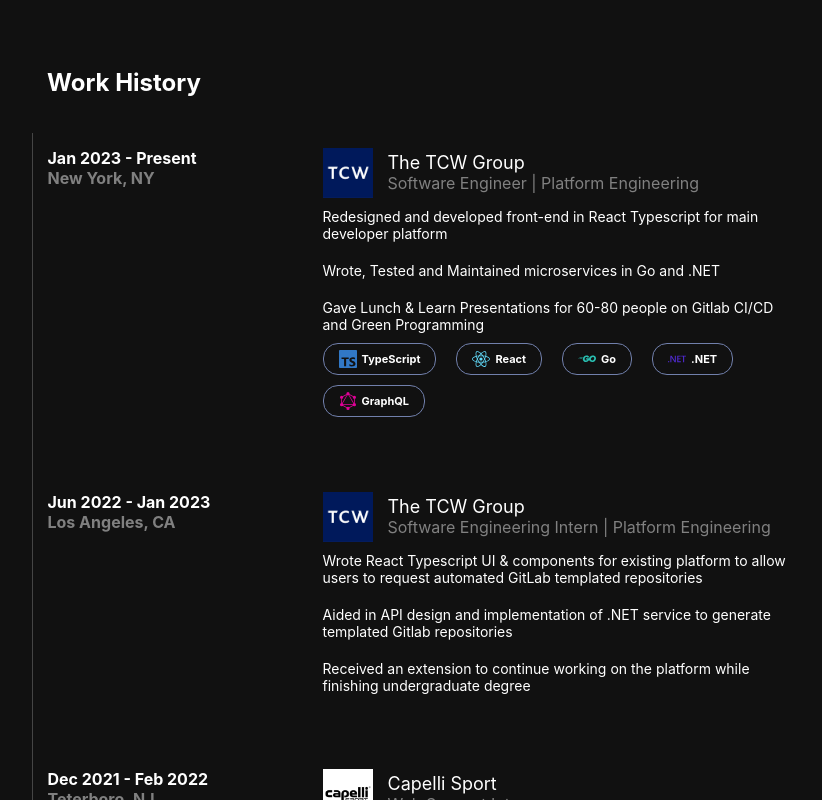
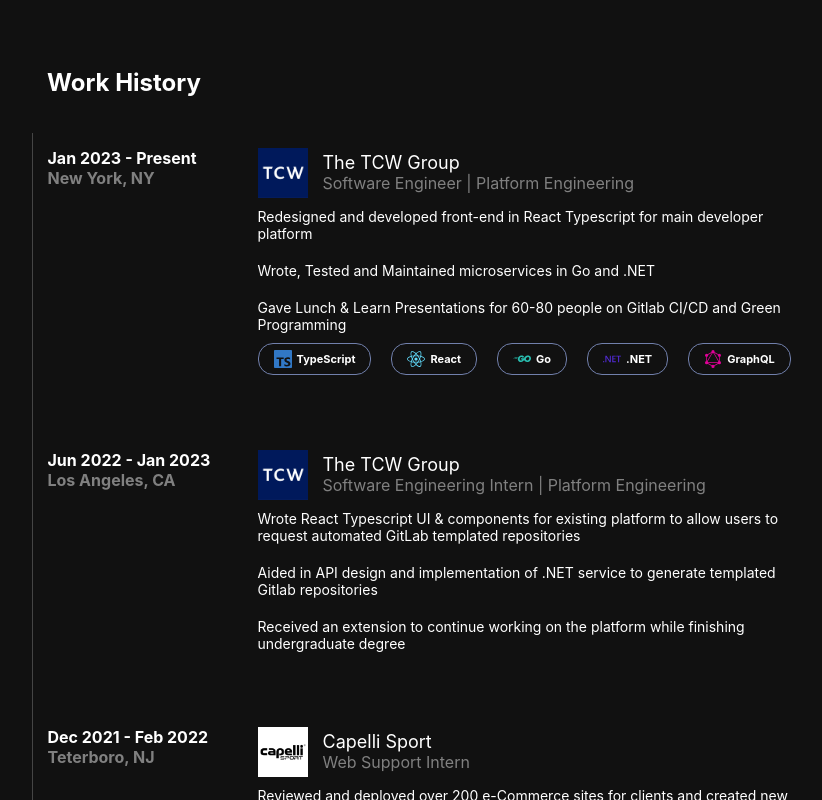
Before and after one commit to ckovacsdev/portfolio, a React (Create React App) app: page / in a window 1280 px wide. Shown: the part 600-1400 px from the top of the page, without its empty margins (218-1040 px from the left). Built offline with nearby package versions, Linux system fonts and the light colour scheme; the HTML template or start-up script is replaced by a standard one.

Commit message:
fix some responsiveness

```diff
--- a/src/components/work-history-card/work-history.css
+++ b/src/components/work-history-card/work-history.css
@@ -1,6 +1,6 @@
 .work-history-container{
     width: 750px;
-    min-width: 280px;
+    min-width: 290px;
     margin-left: auto;
     margin-right: auto;
     border-left: 1px solid #454545;
@@ -40,7 +40,7 @@
 }
 
 .work-history-job-description{
-    width: 475px;
+    width: 540px;
     display: flex;
     flex-direction: column;
     row-gap: 10px;
```
